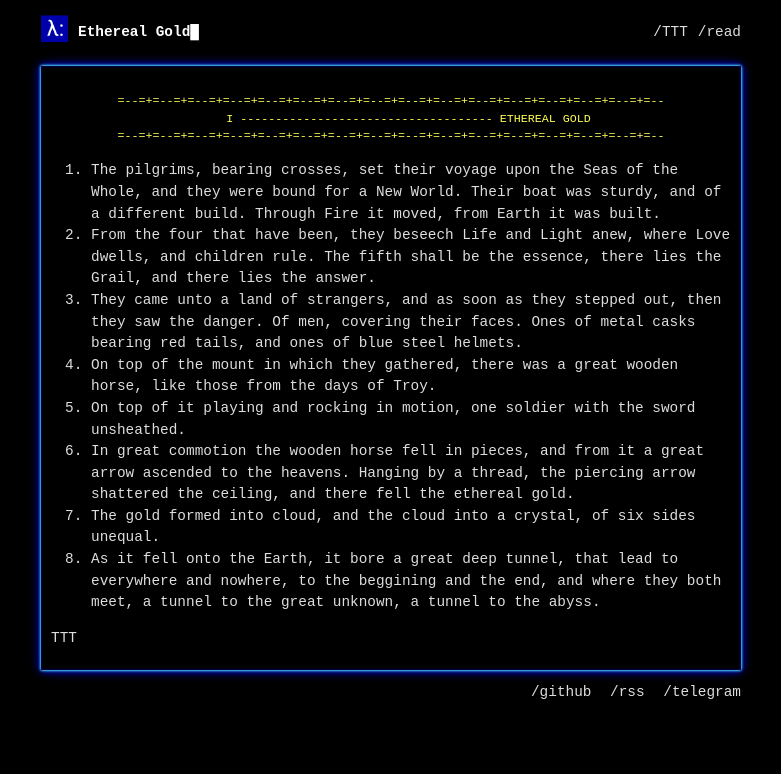
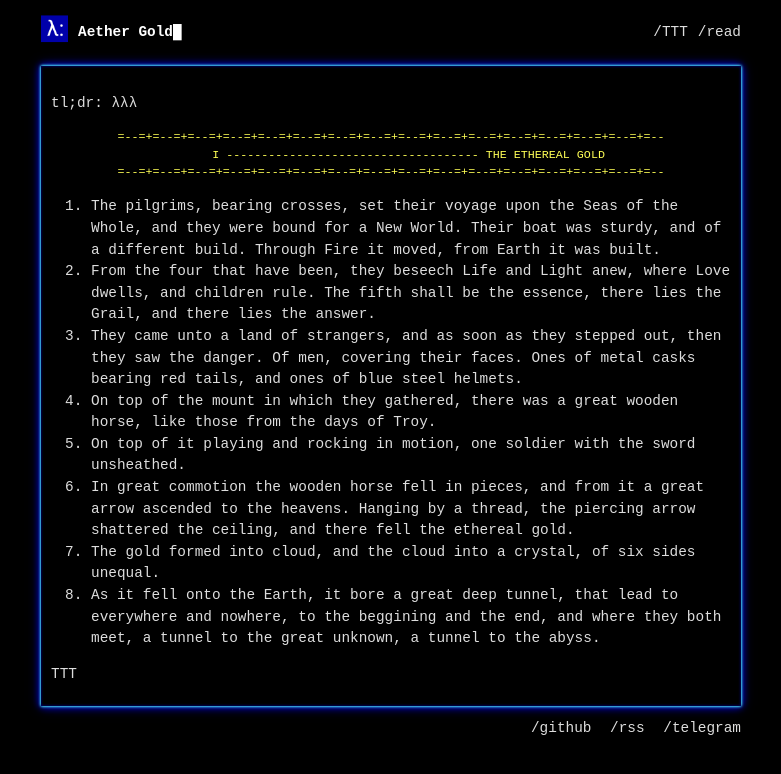
Before and after one commit to TheTerminalTemplar/theterminaltemplar.github.io, a Jekyll site: the page built from collections/_posts/2021-01-01-Aether-Gold.md, in a window 1280 px wide. Shown: the top 774 px of the page, without its empty margins (249-1030 px from the left). Built offline with Jekyll 4.4.1, drawn with Linux system fonts in a browser that asks for light colours; our own code applies the rules of GitHub Pages for plain Markdown files.

Commit message:
Post update

```diff
--- a/collections/_posts/2021-01-01-Ethereal-Gold.md
+++ b/collections/_posts/2021-01-01-Aether-Gold.md
@@ -1,7 +1,9 @@
+tl;dr: λλλ
+
 <center>
 <pre style="color:#FFFF55">
 =--=+=--=+=--=+=--=+=--=+=--=+=--=+=--=+=--=+=--=+=--=+=--=+=--=+=--=+=--=+=--
-     I ------------------------------------ ETHEREAL GOLD
+     I ------------------------------------ THE ETHEREAL GOLD
 =--=+=--=+=--=+=--=+=--=+=--=+=--=+=--=+=--=+=--=+=--=+=--=+=--=+=--=+=--=+=--
 </pre>
 </center>
```
